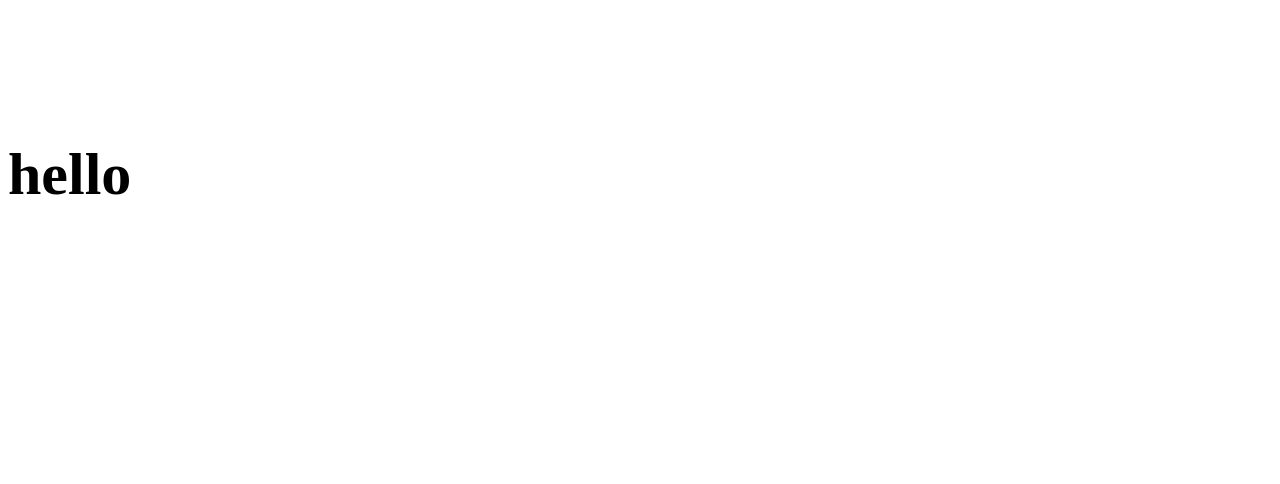
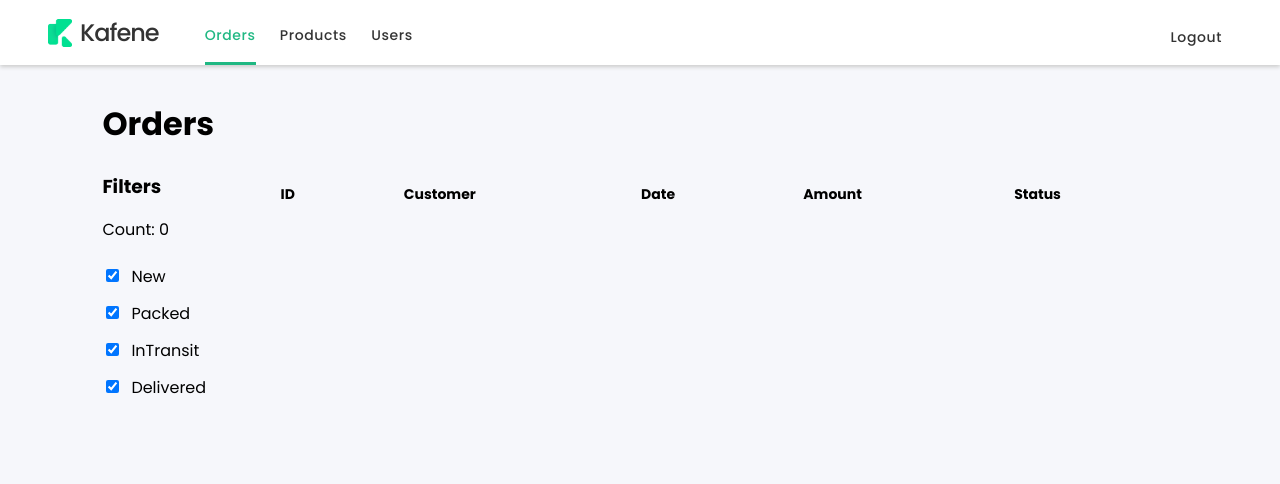
Before and after one commit to GaneshSoftEng2406/kafene, a plain HTML site: page index.html in a window 1280 px wide. Shown: the top 484 px of the page. Drawn offline with nearby package versions, Linux system fonts and the light colour scheme.

Commit message:
2 commit

```diff
--- /dev/null
+++ b/base.css
@@ -0,0 +1,143 @@
+@import url("https://fonts.googleapis.com/css2?family=Poppins:wght@400;500;700&display=swap");
+body {
+  background-color: #f6f7fb;
+  font-family: "Poppins", sans-serif;
+  margin: 0;
+}
+#top-bar {
+
+
+
+
+  display: flex;
+  justify-content: space-between;
+  align-items: center;
+  width: 100%;
+  padding: 0 48px;
+  box-sizing: border-box;
+  position: fixed;
+  top: 0;
+  left: 0;
+  z-index: 10;
+  box-shadow: 0 2px 4px #ccc;
+  background-color: #fff;
+}
+#left-part,
+#logo {
+  display: flex;
+  align-items: center;
+}
+a {
+  text-decoration: none;
+  color: #000;
+}
+#logo {
+  margin-right: 36px;
+}
+#logo > img {
+  width: 24px;
+  height: 28px;
+  margin-right: 8px;
+}
+#logo > p {
+  font-size: 24px;
+  letter-spacing: -1px;
+  font-weight: 500;
+  margin: 0;
+  color: rgba(0, 0, 0, 0.8);
+}
+#nav-bar > a {
+  display: inline-block;
+  text-decoration: none;
+  color: rgba(0, 0, 0, 0.8);
+  padding: 24px 0 16px;
+  font-size: 14px;
+  font-weight: 500;
+  letter-spacing: 0.6px;
+  margin: 0 10px;
+}
+#nav-bar > a.active {
+  color: #20b883;
+  border-bottom: 3px solid #20b883;
+}
+#right-part {
+  display: inline-block;
+  padding: 24px 0 16px;
+  margin: 0 10px;
+}
+#right-part > a {
+  color: rgba(0, 0, 0, 0.8);
+  font-size: 14px;
+  font-weight: 500;
+  letter-spacing: 0.6px;
+}
+main {
+  margin-top: 100px;
+  height: 200vh;
+}
+.page-wrapper {
+  width: 100%;
+  box-sizing: border-box;
+  padding: 0 8% 4%;
+}
+.page-wrapper > h1 {
+  margin: 0;
+  /* font-size: 32px;
+  font-weight: bold; */
+}
+.content-wrapper {
+  width: 100%;
+  display: flex;
+  align-items: flex-start;
+  padding: 24px 0;
+}
+#filters-section {
+  width: 180px;
+}
+#filters-section > h3 {
+  margin: 0;
+}
+#filters-wrapper {
+  display: flex;
+  flex-direction: column;
+}
+.filter-checkbox {
+  margin: 6px 0;
+  cursor: pointer;
+}
+.filter-checkbox > input {
+  margin-right: 12px;
+}
+#order-list {
+  width: 100%;
+}
+#order-table {
+  width: 100%;
+  border-collapse: collapse;
+}
+#order-table > tr {
+  vertical-align: middle;
+}
+#order-table th,
+#order-table td {
+  text-align: left;
+  padding: 12px 24px;
+  font-size: 14px;
+}
+td:nth-of-type(4) {
+  min-width: 150px;
+}
+/* td:nth-of-type(3) {
+  max-width: 300px;
+} */
+tr td {
+  background-color: #fff;
+  border-bottom: 4px solid #f6f7fb;
+}
+.cell-primary {
+  color: rgba(0, 0, 0, 0.8);
+  font-weight: 500;
+}
+.cell-secondary {
+  color: #8c8c8c;
+}
--- a/index.css
+++ /dev/null
@@ -1,3 +0,0 @@
-h6{
-    font-size: 60px;
-}
--- a/index.html
+++ b/index.html
@@ -2,13 +2,60 @@
 <html lang="en">
 <head>
     <meta charset="UTF-8">
-    <meta http-equiv="X-UA-Compatible" content="IE=edge">
     <meta name="viewport" content="width=device-width, initial-scale=1.0">
-     <link rel="stylesheet" href="./index.css">
-    <title>Document</title>
+    <title>Kafene</title>
 
+    <link rel="stylesheet" href="./base.css">
+    <script src="https://code.jquery.com/jquery-3.5.1.min.js" integrity="sha256-9/aliU8dGd2tb6OSsuzixeV4y/faTqgFtohetphbbj0=" crossorigin="anonymous"></script>
 </head>
 <body>
-   <h6> hello </h6>
+    <header id="top-bar">
+        <div id="left-part">
+            <div id="logo">
+                <img src="Assets/Logo.png" alt="page-logo.png">
+                <p>Kafene</p>
+
+
+            </div>
+            <nav id="nav-bar">
+                <a href="#"  class="active">Orders</a>
+                <a href="./product.html">Products</a>
+                <a href="./users.html">Users</a>
+            </nav>
+        </div>
+        <div id="right-part">
+            <a  href="./login.html">Logout</a>
+        </div>
+    </header>
+    <main>
+        <div id="orders-section" class="page-wrapper">
+            <h1>Orders</h1>
+            <div id="order-wrapper" class="content-wrapper">
+                <div id="filters-section">
+                    <h3>Filters</h3>
+                    <div id=filters-wrapper>
+                        <p>Count:  <span id="count">0</span></p>
+                        <label class="filter-checkbox"><input type="checkbox" name="orders-new" value="New" checked>New</label>
+                        <label class="filter-checkbox"><input type="checkbox" name="orders-packed" value="Packed" checked>Packed</label>
+                        <label class="filter-checkbox"><input type="checkbox" name="orders-transit" value="InTransit" checked>InTransit</label>
+                        <label class="filter-checkbox"><input type="checkbox" name="orders-delivered" value ="Delivered" checked>Delivered</label>
+                    </div>
+                </div>
+                <div id="order-list">
+                    <table id="order-table">
+                        <tr>
+                            <th>ID</th>
+                            <th>Customer</th>
+                            <th>Date</th>
+                            <th>Amount</th>
+                            <th>Status</th>
+                        </tr>
+                    </table>
+                </div>
+            </div>
+        </div>
+    </main>
+    <script src="./base.js"></script>
+    <script src="./script.js"></script>
 </body>
 </html>
```
Also changed, not shown: Assets/Logo.png (added).
